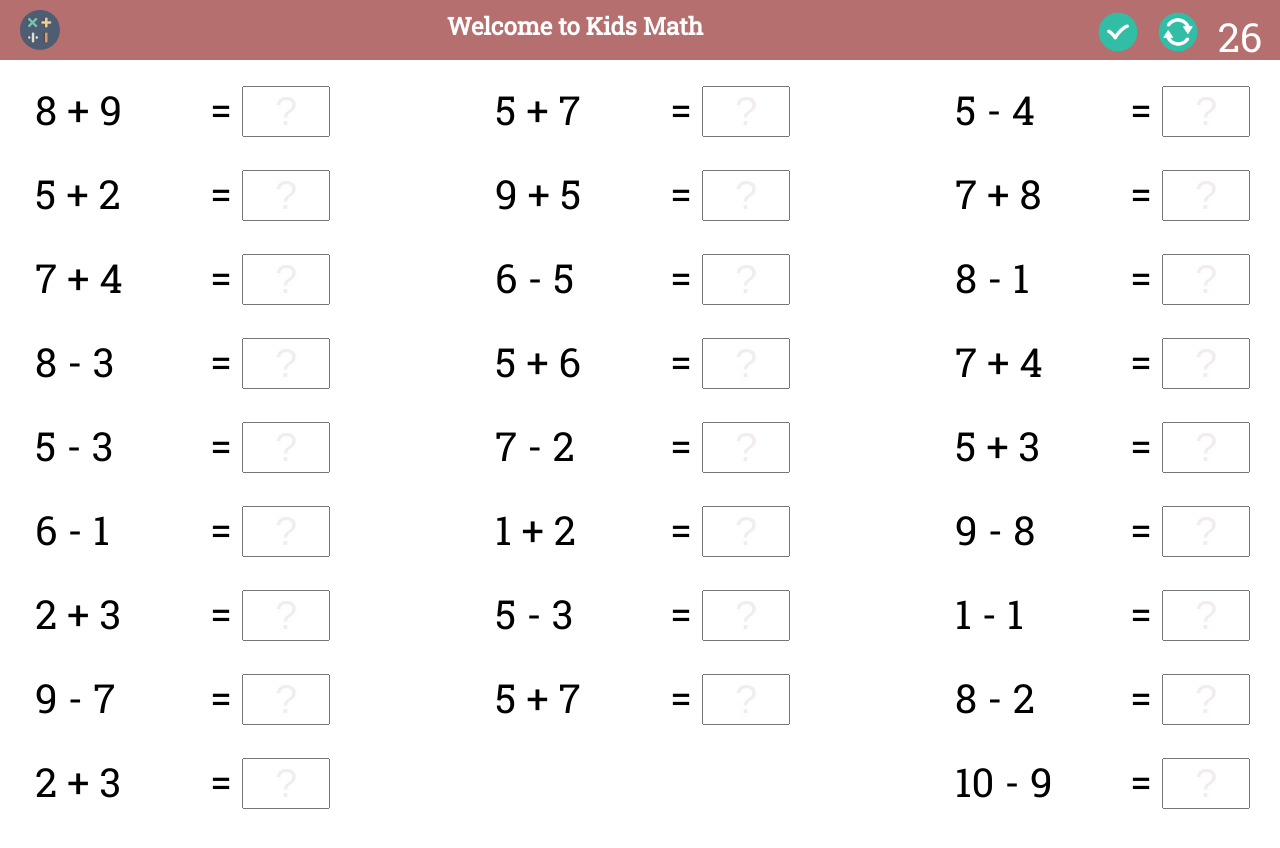
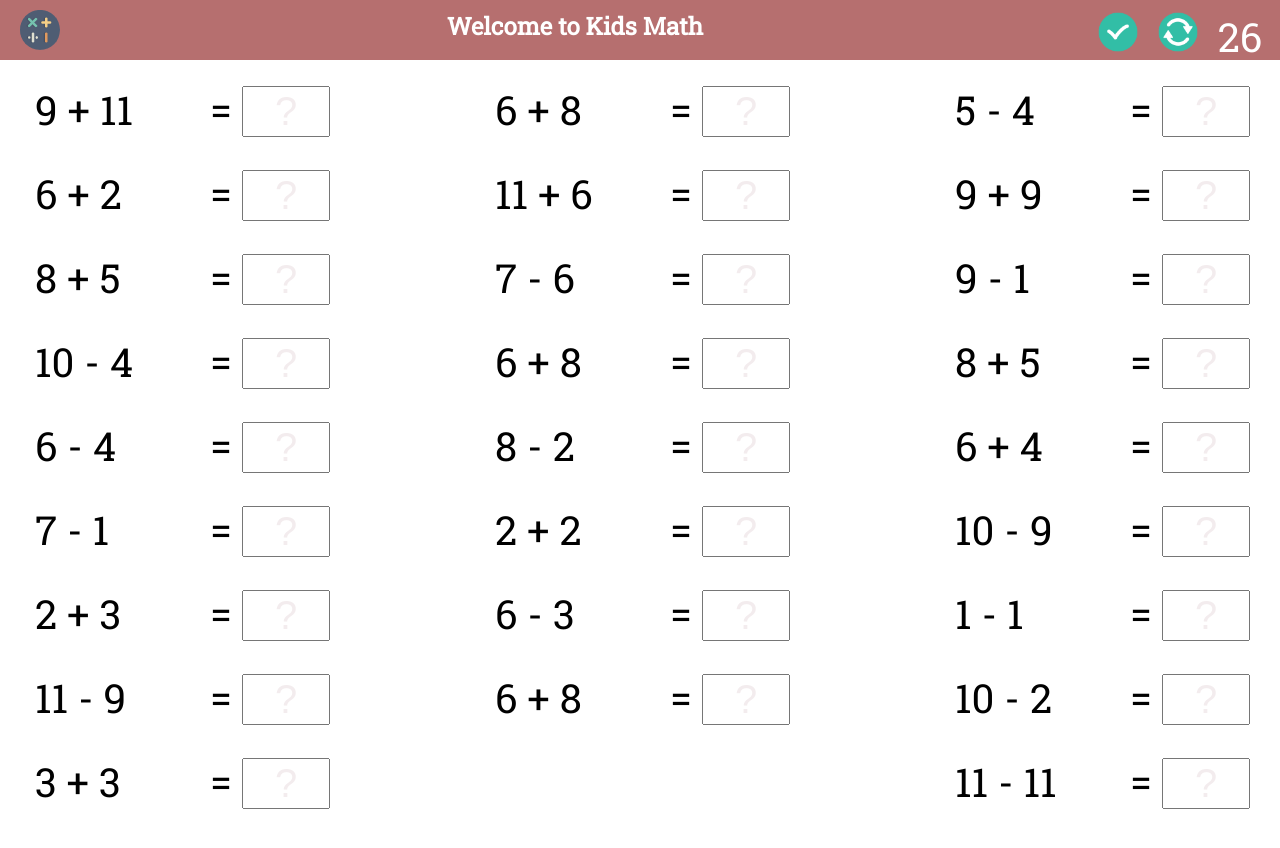
Before and after one commit to samuraitruong/kid-math-react-ts, a React (Create React App) app: page / in a window 1280 px wide. Shown: the top 848 px of the page. Built offline with nearby package versions, Linux system fonts and the light colour scheme.

Commit message:
increase number to 12

```diff
--- a/src/App.tsx
+++ b/src/App.tsx
@@ -38,8 +38,8 @@ export default class App extends React.Component<IProps,
         const items = new Array<IItem>();
         const total = Math.ceil(((window.innerWidth - 40) / 350) * (window.innerHeight - 160) / 90);
         for (let lv = 1; lv <= total; lv++) {
-            let left = this.randomNumber(1, 10);
-            let right = this.randomNumber(1, 10);
+            let left = this.randomNumber(1, 12);
+            let right = this.randomNumber(1, 12);
 
             const rnd = this.randomNumber(1, 100) % 2;
             const operator = rnd === 0
```
